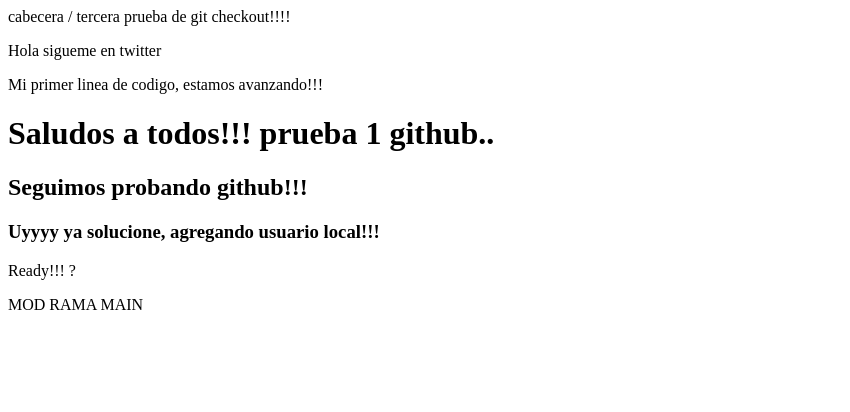
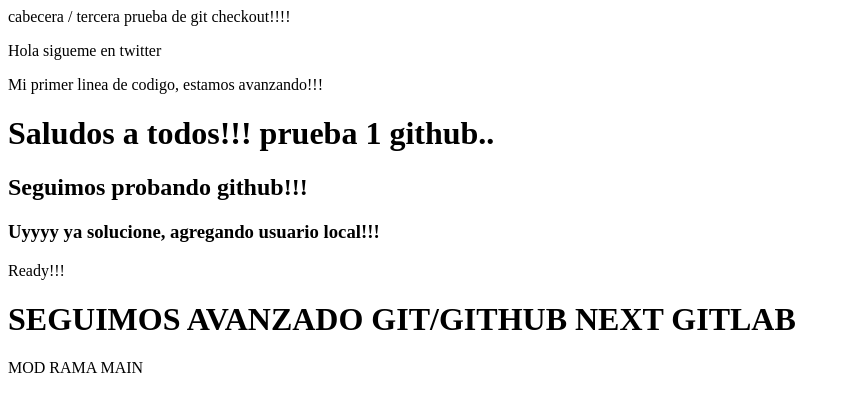
Before and after one commit to vpapp1916/MyWeb, a plain HTML site: page index.html in a window 1280 px wide. Shown: the whole page, without its empty margins (0-850 px from the left). Drawn offline with Linux system fonts and the light colour scheme.

Commit message:
Next gitlab

```diff
--- a/index.html
+++ b/index.html
@@ -18,7 +18,7 @@
         <h2>Seguimos probando github!!!</h2>
         <h3>Uyyyy ya solucione, agregando usuario local!!!</h3>
         Ready!!!
-        ?
+        <h1>SEGUIMOS AVANZADO GIT/GITHUB NEXT GITLAB</h1>
     </p>
     <p>MOD RAMA MAIN</p>
 </body>
```
